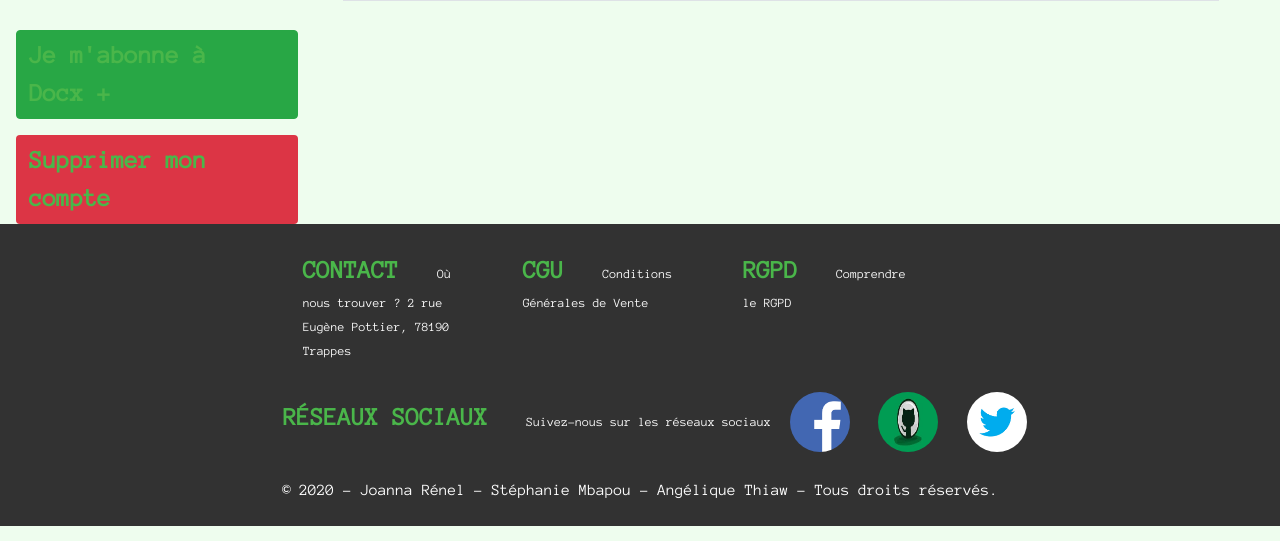
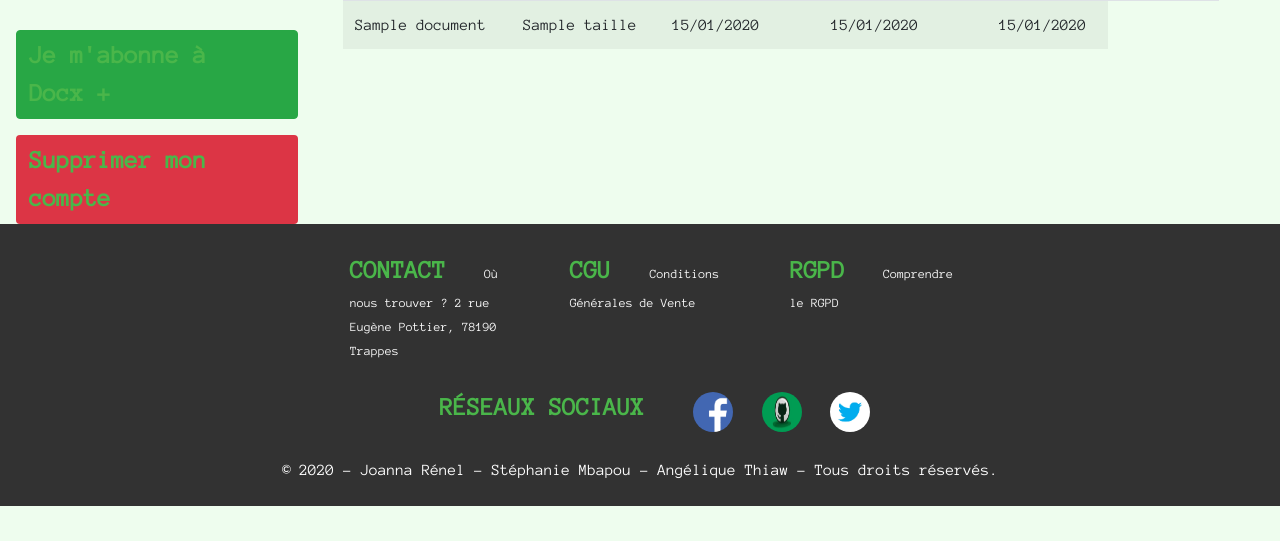
Before and after one commit to Joanna-Renel/projet_collectif, a Symfony app: template templates/docs/show.html.twig in a window 1280 px wide. Shown: the part 259-800 px from the top of the page. Run offline with Twig, Linux system fonts and the light colour scheme; the template is opened without the code that fills it: most values are stand-ins (such as "Sample title", 1, 10 or a date in 2020); some libraries are stand-ins or nearby versions.

Commit message:
Affichage documents et date!

```diff
--- a/composer.json
+++ b/composer.json
@@ -37,7 +37,7 @@
         "doctrine/doctrine-fixtures-bundle": "^3.3",
         "symfony/debug-pack": "*",
         "symfony/maker-bundle": "^1.0",
-        "symfony/profiler-pack": "*",
+        "symfony/profiler-pack": "^1.0",
         "symfony/test-pack": "*"
     },
     "config": {
--- a/public/css/design.css
+++ b/public/css/design.css
@@ -44,7 +44,7 @@
 small, p
 {
     color:white;
-    flex-wrap:wrap;
+    flex-wrap:nowrap;
 }
 
 footer section{
@@ -58,8 +58,8 @@
 
 .socials img
 {
-	width: 60px;
-	height: 60px;
+	width: 40px;
+	height: 40px;
     margin: 10px;
     border-radius:50px;
 }
--- a/src/Controller/DocsController.php
+++ b/src/Controller/DocsController.php
@@ -71,7 +71,7 @@
 
         dump($utilisateur);
         return $this->render('docs/show.html.twig', [
-            'docs' => $utilisateur,
+            'utilisateur' => $utilisateur,
         ]);
     }
 
--- a/src/Controller/RegistrationController.php
+++ b/src/Controller/RegistrationController.php
@@ -60,7 +60,7 @@
             $manager->flush();
 
             // Affichage de la confirmation d'inscription du nouveau membre
-            $this->addFlash('inscription', 'Félicitations pour votre inscription. Vous pouvez maintenant vous connecter.');
+            // $this->addFlash('success', 'Félicitations pour votre inscription. Vous pouvez maintenant vous connecter.');
 
             // Redirection vers la page de connexion quand l'inscription a été correctement réalisée
             return $this->redirectToRoute("login");
--- a/templates/admin/admin.html.twig
+++ b/templates/admin/admin.html.twig
@@ -6,10 +6,10 @@
 
             <p class="text-center">Bienvenue sur votre Back Office</p>
 
-            <a href="{{ path('admin_membre') }}" class="col-md-6 offset-md-3 btn btn-dark mb-2">GESTION DES MEMBRES</a>
+            <a href="{{ path('admin_membre', 'id') }}" class="col-md-6 offset-md-3 btn btn-dark mb-2">GESTION DES MEMBRES</a>
 
-            <a href="{{ path('admin_document') }}" class="col-md-6 offset-md-3 btn btn-info mb-2">GESTION DES DOCUMENTS</a>
+            <a href="{{ path('admin_document', 'id') }}" class="col-md-6 offset-md-3 btn btn-info mb-2">GESTION DES DOCUMENTS</a>
 
-            <a href="{{ path('admin_commentaire') }}" class="col-md-6 offset-md-3 btn btn-warning mb-2">GESTION DES COMMENTAIRES</a>
+            <a href="{{ path('admin_commentaire', 'id') }}" class="col-md-6 offset-md-3 btn btn-warning mb-2">GESTION DES COMMENTAIRES</a>
 
     {% endblock %}
--- a/templates/base.html.twig
+++ b/templates/base.html.twig
@@ -120,10 +120,9 @@
   {% block body %}
 
     <body>
-      <div class="conteneur container-fluid">
+      <div class="col-md-8 offset-md-3">
 
         {# Affichage des templates #}
-
 
 
       </div>
@@ -183,8 +182,6 @@
             {# Route vers Réseaux Sociaux #}
             <li><a href="">RÉSEAUX SOCIAUX</a></li>
 
-            <small>Suivez-nous sur les réseaux sociaux</small>
-
             <img src="{{ asset('photos/facebook.png') }}" alt="Facebook">
             <img src="{{ asset('photos/github.jpg') }}" alt="Github">
             <img src="{{ asset('photos/twitter.png') }}" alt="Twitter">
--- a/templates/docs/show.html.twig
+++ b/templates/docs/show.html.twig
@@ -17,33 +17,36 @@
                 <th>Supprimer</th>
                 <th>Prolonger</th>
             </thead>
-            {# {{dump(docs.document)}}
+            {# {{dump(docs.document)}} #}
 
-            {{ dump(userId)}} #}
+            {{ dump(utilisateur)}}
             <tbody>
                 {# {% for doc in docs %}          #}
 
-                {# {% for doc in utilisateur.docs %} #}
+                {% for doc in utilisateur.docs %}
 
                 {# {% endfor %} #}
                 <tr>
                     {# <td>{{ doc}}</td> #}
+                        <td>{{ doc.document }}</td>
+                        <td>{{ doc.taille }}</td>
+                        <td>{{ doc.createdAt|date('d/m/Y') }}</td>
+                        <td>{{ doc.dateEdition|date('d/m/Y') }}</td>
+                        <td>{{ doc.dateEcheance|date('d/m/Y') }}</td>
                         {# <td>Le titre</td>
                         <td>Le titre</td>
-                        <td>Le titre</td>
-                        <td>Le titre</td>
-                        <td>{{ docs.id}} </td>
+                        <td>{{ docs.id}} </td> #}
 
 
-                        <td>{{ docs.document|raw }}</td>
+                        {# <td>{{ docs.document|raw }}</td>
                         <td>{{ docs.taille}}</td>
-                        <td>{{ docs.date_edition|date('Y') }}</td>
+                        <td>{{ docs.dateEdition|date('Y') }}</td>
                         <td>{{ docs.date_echeance|date('Y') }}</td>  #}
 
                         {# <td><a class="btn btn-info" href="{{ path('docs_add', {'id': docs.id}) }}"><i class="far fa-pencil"></i>Prolonger</a></td>
                         <td><a class="btn btn-danger delete-doc" data-id="{{ docs.id }}" href=""><i class="far fa-trash-alt"></i>Supprimer</a></td> #}
-            </tr>
-                            {# {% endfor %}  #}
+                </tr>
+                {% endfor %}
 
             </tbody>
         </table>
--- a/templates/home/home.html.twig
+++ b/templates/home/home.html.twig
@@ -2,14 +2,15 @@
 
 {% block title %}
 
-  <h3 class="text-center"> <i>DocX, la boîte qui gère X documents à votre place</i></h1>
+
 
 {% endblock %}
 
 {% block body %}
 
+<h4 class="text-center mb-10"><i>DocX, la boîte qui gère X documents à votre place</i></h1>
 
-<div class="carousel slide mx-auto col-md-6" data-ride="carousel">
+<div class="carousel slide mx-auto col-md-6 mt-20" data-ride="carousel">
   <ol class="carousel-indicators">
     <li data-target="#carouselExampleIndicators" data-slide-to="0" class="active"></li>
     <li data-target="#carouselExampleIndicators" data-slide-to="1"></li>
--- a/templates/registration/register.html.twig
+++ b/templates/registration/register.html.twig
@@ -2,13 +2,13 @@
 
 {% block body %}
 
-    {% if (message in app.flashes('inscription')) %}
+    {# {% if (message in app.flashes('success')) %}
 
         <div class="col-md-6 mt-4 mx-auto bg-light rounded text-center p-2">
             {{ message }}
         </div>
 
-    {% endif %}
+    {% endif %} #}
 
   <h1 class="display-4 text-center my-4">S'inscrire</h1>
 
```
Also changed, not shown: 2 other files.
